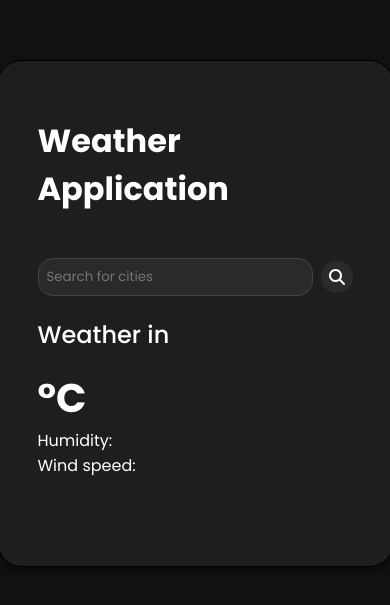
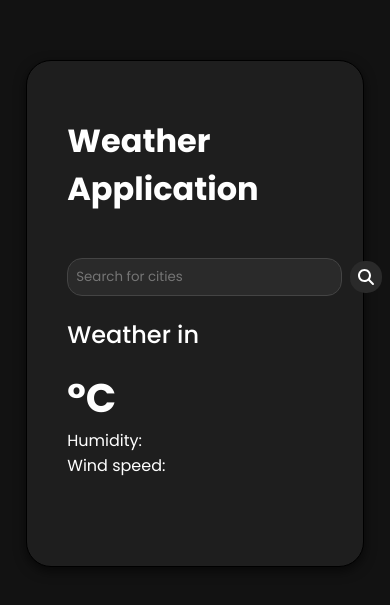
Before and after one commit to amirudheenshareif/Dynamic-Weather-Tracker, a React (Vite) app: page / in a window 390 px wide. Shown: the part 109-714 px from the top of the page. Built offline with nearby package versions, Linux system fonts and the light colour scheme; no server answers.

Commit message:
Added media queries

```diff
--- a/src/App.css
+++ b/src/App.css
@@ -73,3 +73,10 @@ body{
     font-weight: bold;
     margin: 1rem 0;
 }
+
+@media (max-width: 768px) {
+    .container {
+        max-width: 85%;
+        margin: 1rem auto;
+    }
+}
```
